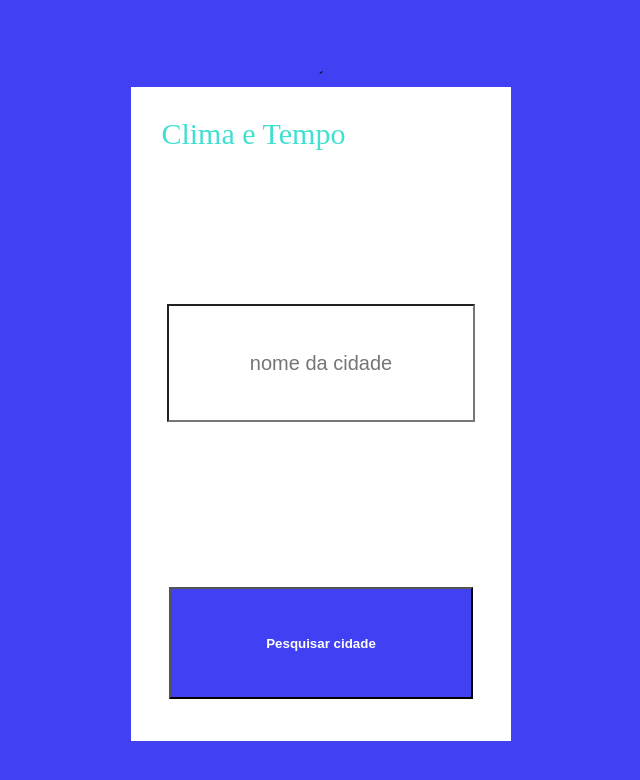
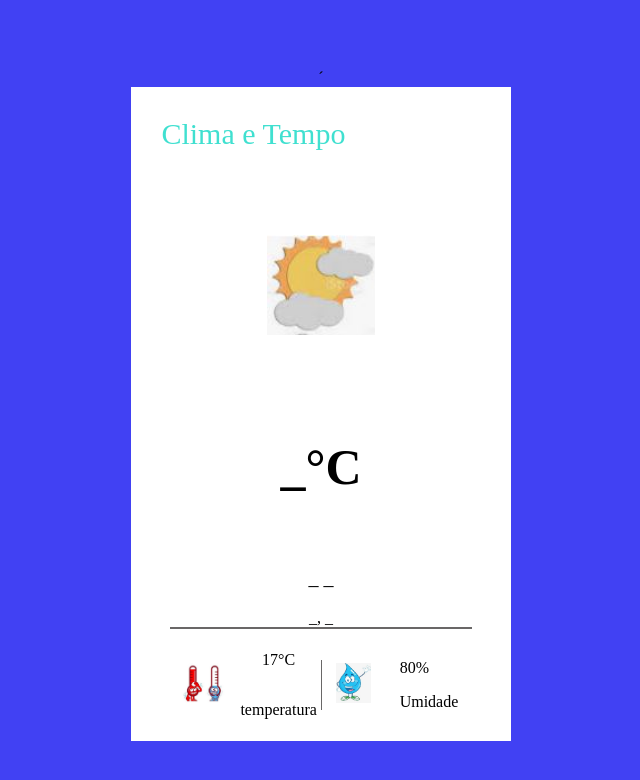
Before and after one commit to marcelinho21junior/ClimaETemperatura, a plain HTML site: page page/index.html in a window 1280 px wide. Shown: the whole page, without its empty margins (319-959 px from the left). Drawn offline with Linux system fonts and the light colour scheme.

Commit message:
commit atualizado no escritorio

```diff
--- a/css/estilo.css
+++ b/css/estilo.css
@@ -141,10 +141,20 @@ body{
     width: 100%;
 }
 
+.temp{
+    display: flex;
+    justify-content:center;
+    align-items: center;
+}
+
 .card2TempClimaCidadeTemperaturaClima .temperatura{
     font-size: 50px;
     font-weight:bold;
+}
 
+.card2TempClimaCidadeTemperaturaClima .deg{
+    font-size: 50px;
+    font-weight:bold;
 }
 
 .card2TempClimaCidadeTemperaturaClima .clima{
--- a/page/index.html
+++ b/page/index.html
@@ -8,7 +8,7 @@
     <link rel='stylesheet' href='../css/estilo.css'>´
 </head>
 <body>
-    <div class="card">
+    <div class="card active">
        <header>Clima e Tempo</header>
        <!--parte 1-->
        <div class="card1">
@@ -25,11 +25,17 @@
                     <img class="imgcard2" src="../img/neblina.JPG" alt="">
                 </div>
                 <div class="card2TempClimaCidadeTemperaturaClima">
-                    <p class="temperatura">13C</p>
-                    <p class="clima">Frio</p>
+                    <div>
+                        <div class="temp">
+                            <p class="temperatura">_</p>
+                            <p class="deg">°C</p>
+                        </div>
+                    </div>
+
+                    <p class="clima">_ _</p>
                 </div>
-                <div>
-                    <p>LORENA,brasil</p>
+                <div class="localizacao">
+                    <span>_, _</span>
                 </div>
             </div>
             <div class="linhahorizontal"></div>
@@ -39,7 +45,10 @@
                         <img class="card2TempClimaFooterImg" src="../img/tempetura.jpg" alt="">
                     </div>
                     <div class="card2TempClimaFooterInfo">
-                        <p>17C</p>
+                        <div class="temp">
+                            <p class="numb-2">17</p>
+                            <p class="deg">°C</p>
+                        </div>
                         <p>temperatura</p>
                     </div>
                 </div>
```
